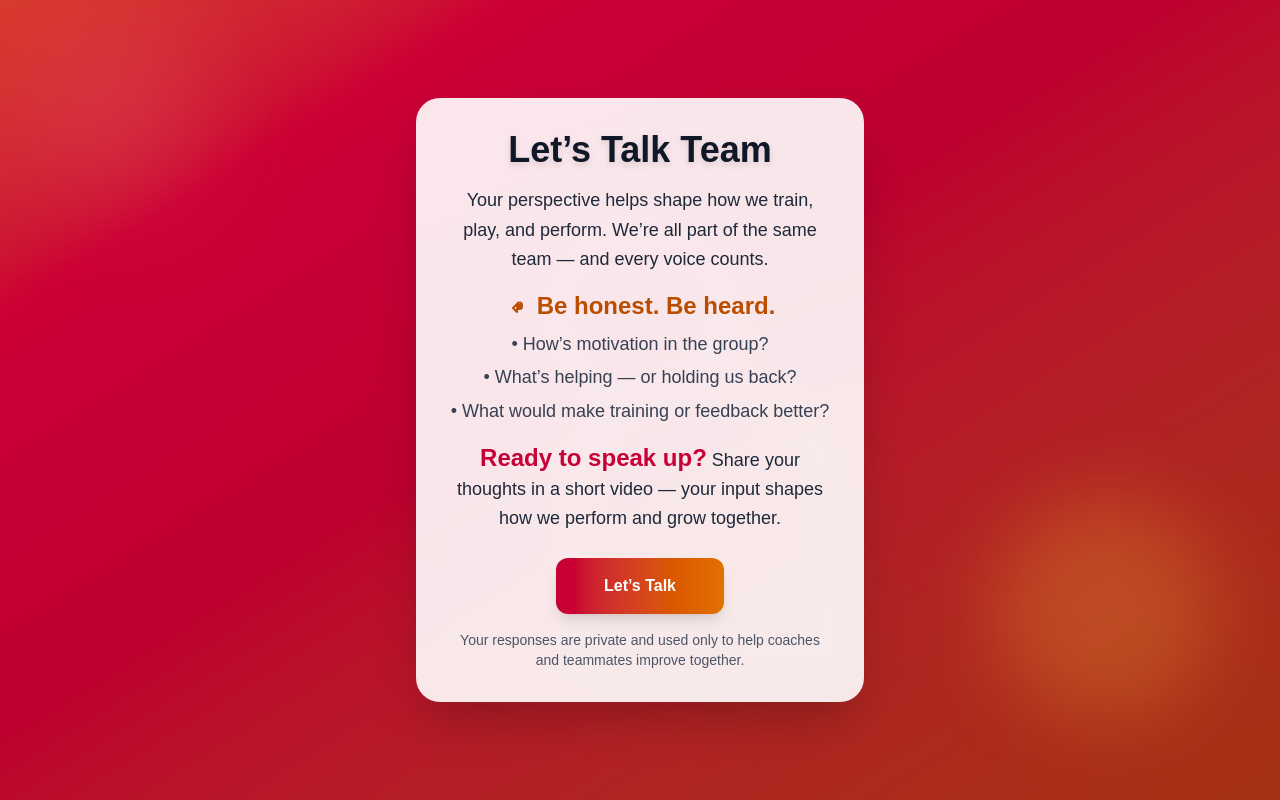
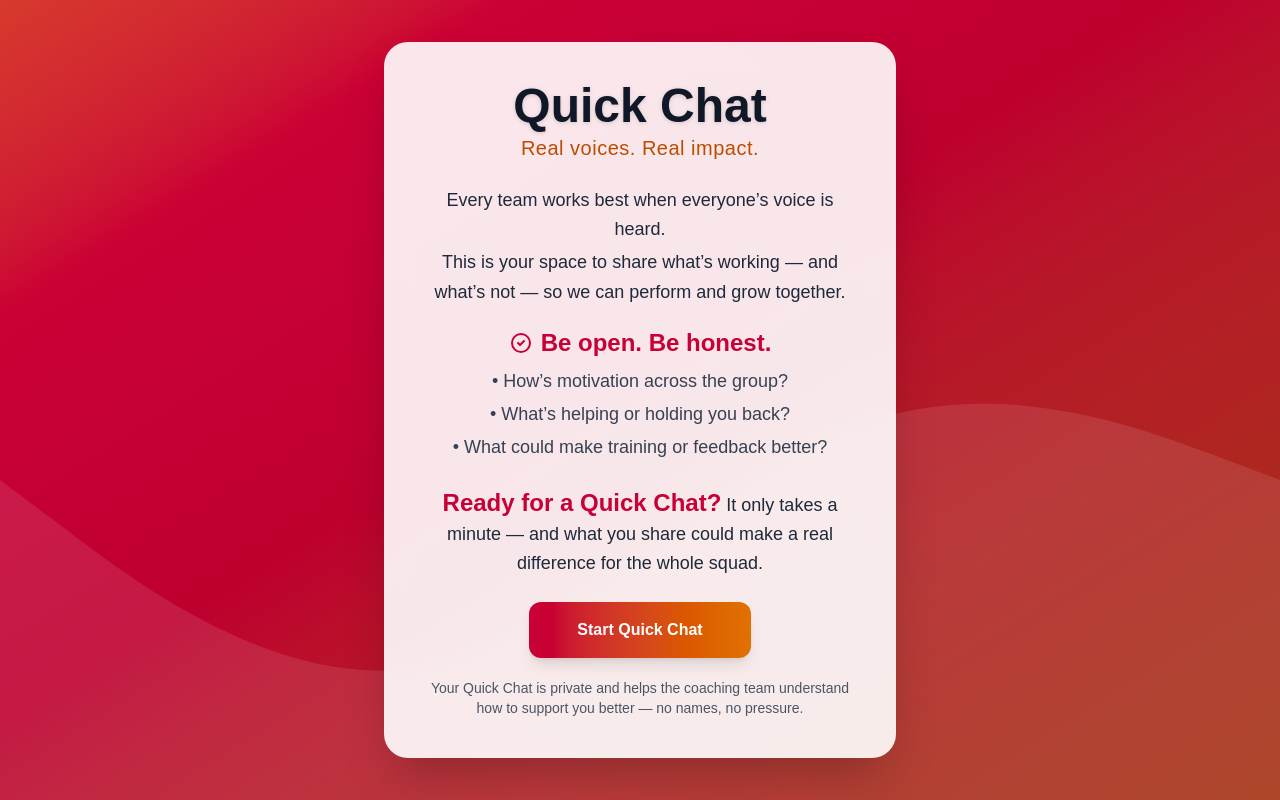
Before and after one commit to damienwarren-blip/video-coach, a Next.js app: page /sports in a window 1280 px wide. Built offline with nearby package versions, Linux system fonts and the light colour scheme.

Commit message:
Update page.js

```diff
--- a/app/sports/page.js
+++ b/app/sports/page.js
@@ -1,7 +1,7 @@
 "use client";
 import { useState, useEffect } from "react";
 
-export default function AthleteFeedback() {
+export default function QuickChatAthlete() {
   const [showVideo, setShowVideo] = useState(false);
   const [fadeIn, setFadeIn] = useState(false);
 
@@ -15,57 +15,54 @@ export default function AthleteFeedback() {
 
   return (
     <main className="relative flex flex-col items-center justify-center min-h-screen px-4 overflow-hidden">
-      {/* Gradient background */}
-      <div className="absolute inset-0">
-        <div className="w-full h-full bg-gradient-to-br from-amber-500 via-rose-700 to-amber-800 animate-gradient-x"></div>
-
-        {/* Decorative circles */}
-        <div className="absolute top-10 left-10 w-36 h-36 bg-rose-300/20 rounded-full filter blur-3xl animate-bounce-slow"></div>
-        <div className="absolute bottom-20 right-16 w-56 h-56 bg-amber-300/20 rounded-full filter blur-2xl animate-bounce-slow"></div>
-
-        {/* Sports icon overlay */}
-        <div className="absolute inset-0 flex items-center justify-center opacity-10">
+      {/* Animated gradient background */}
+      <div className="absolute inset-0 bg-gradient-to-br from-amber-500 via-rose-700 to-amber-800 animate-gradient-x">
+        {/* Energy motion lines (sports silhouette effect) */}
         <svg
           xmlns="http://www.w3.org/2000/svg"
-            className="w-4/5 max-w-2xl text-white"
-            fill="none"
-            viewBox="0 0 24 24"
-            stroke="currentColor"
-            strokeWidth={1}
+          className="absolute inset-0 w-full h-full opacity-10 text-white"
+          viewBox="0 0 1440 320"
+          preserveAspectRatio="none"
         >
           <path
-              strokeLinecap="round"
-              strokeLinejoin="round"
-              d="M12 6a3 3 0 11-3 3 3 3 0 013-3zm-2.25 9.75a4.5 4.5 0 019 0V21h-9z"
-            />
+            fill="currentColor"
+            d="M0,192L80,213.3C160,235,320,277,480,266.7C640,256,800,192,960,170.7C1120,149,1280,171,1360,181.3L1440,192V320H1360C1280,320,1120,320,960,320C800,320,640,320,480,320C320,320,160,320,80,320H0Z"
+          ></path>
         </svg>
       </div>
-      </div>
 
-      {/* Card */}
+      {/* Floating card */}
       <div
-        className={`relative z-10 bg-white/90 backdrop-blur-md rounded-3xl shadow-2xl p-6 sm:p-8 max-w-md w-full text-center transition-opacity duration-700 ${
-          fadeIn ? "opacity-100" : "opacity-0"
+        className={`relative z-10 bg-white/90 backdrop-blur-md rounded-3xl shadow-2xl p-6 sm:p-10 max-w-lg w-full text-center transition-all duration-700 transform ${
+          fadeIn ? "opacity-100 translate-y-0" : "opacity-0 translate-y-6"
         }`}
       >
         {!showVideo ? (
           <>
-            {/* Header */}
-            <h1 className="text-3xl sm:text-4xl font-extrabold mb-4 text-gray-900 drop-shadow-md">
-              Let’s Talk Team
+            {/* Quick Chat header */}
+            <div className="mb-6">
+              <h1 className="text-4xl sm:text-5xl font-extrabold text-gray-900 drop-shadow-sm">
+                Quick Chat
               </h1>
+              <p className="text-amber-700 font-medium text-lg sm:text-xl mt-1 tracking-wide">
+                Real voices. Real impact.
+              </p>
+            </div>
 
-            {/* Subheader */}
-            <p className="text-gray-800 mb-4 text-base sm:text-lg leading-relaxed">
-              Your perspective helps shape how we train, play, and perform.
-              We’re all part of the same team — and every voice counts.
+            {/* Intro copy */}
+            <p className="text-gray-800 mb-5 text-base sm:text-lg leading-relaxed">
+              Every team works best when everyone’s voice is heard.
+              <span className="block mt-1">
+                This is your space to share what’s working — and what’s not —
+                so we can perform and grow together.
+              </span>
             </p>
 
-            {/* Trust-building section */}
-            <div className="text-gray-800 mb-4 text-base sm:text-lg leading-relaxed">
+            {/* Trust element */}
+            <div className="text-gray-800 mb-6 text-base sm:text-lg leading-relaxed">
               <div className="flex items-center justify-center gap-2 mb-2">
                 <svg
-                  className="w-6 h-6 text-amber-700"
+                  className="w-6 h-6 text-rose-700"
                   fill="none"
                   stroke="currentColor"
                   viewBox="0 0 24 24"
@@ -74,45 +71,46 @@ export default function AthleteFeedback() {
                   <path
                     strokeLinecap="round"
                     strokeLinejoin="round"
-                    d="M12 11c0-1.38 1.12-2.5 2.5-2.5S17 9.62 17 11v1.5a2.5 2.5 0 01-2.5 2.5H12v3l-4-4 4-4v3h2.5a.5.5 0 00.5-.5V11z"
+                    d="M9 12l2 2 4-4m6 2a9 9 0 11-18 0 9 9 0 0118 0z"
                   />
                 </svg>
-                <span className="font-semibold text-amber-700 text-xl sm:text-2xl">
-                  Be honest. Be heard.
+                <span className="font-semibold text-rose-700 text-xl sm:text-2xl">
+                  Be open. Be honest.
                 </span>
               </div>
               <ul className="space-y-1 text-gray-700">
-                <li>• How’s motivation in the group?</li>
-                <li>• What’s helping — or holding us back?</li>
-                <li>• What would make training or feedback better?</li>
+                <li>• How’s motivation across the group?</li>
+                <li>• What’s helping or holding you back?</li>
+                <li>• What could make training or feedback better?</li>
               </ul>
             </div>
 
-            {/* CTA */}
+            {/* CTA section */}
+            <div className="mt-6">
               <p className="text-gray-800 mb-6 text-base sm:text-lg leading-relaxed">
                 <strong className="text-xl sm:text-2xl text-rose-700">
-                Ready to speak up?
+                  Ready for a Quick Chat?
                 </strong>{" "}
-              Share your thoughts in a short video — your input shapes how we
-              perform and grow together.
+                It only takes a minute — and what you share could make a real
+                difference for the whole squad.
               </p>
 
-            {/* Start button */}
               <button
                 onClick={handleStart}
                 className="px-10 py-3 sm:px-12 sm:py-4 rounded-xl text-white font-semibold shadow-lg transition bg-gradient-to-r from-rose-700 to-amber-600 hover:from-rose-800 hover:to-amber-700 transform hover:scale-105"
               >
-              Let’s Talk
+                Start Quick Chat
               </button>
+            </div>
 
             {/* Privacy note */}
-            <p className="text-sm text-gray-600 mt-4">
-              Your responses are private and used only to help coaches and
-              teammates improve together.
+            <p className="text-sm text-gray-600 mt-5">
+              Your Quick Chat is private and helps the coaching team understand
+              how to support you better — no names, no pressure.
             </p>
           </>
         ) : (
-          // Videoask iframe
+          // Video view
           <div className="w-full h-[70vh] flex items-center justify-center">
             <iframe
               src="https://www.videoask.com/fqqlzbxwp"
@@ -124,7 +122,7 @@ export default function AthleteFeedback() {
         )}
       </div>
 
-      {/* Animations */}
+      {/* Subtle motion effects */}
       <style jsx>{`
         @keyframes gradient-x {
           0%,
@@ -139,9 +137,6 @@ export default function AthleteFeedback() {
           background-size: 200% 200%;
           animation: gradient-x 15s ease infinite;
         }
-        .animate-bounce-slow {
-          animation: bounce 8s infinite alternate;
-        }
       `}</style>
     </main>
   );
```
Lines whose indentation alone changed are shown as unchanged.
